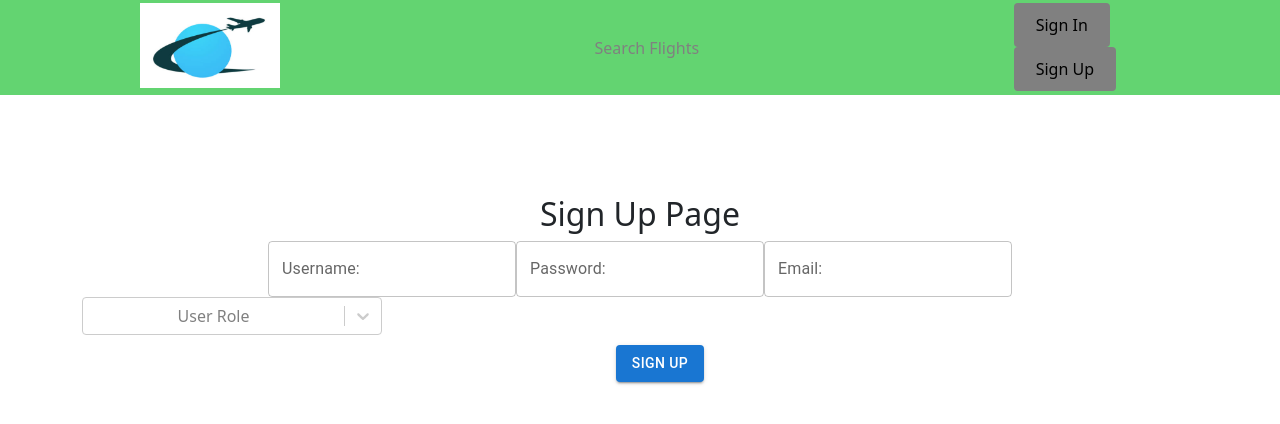
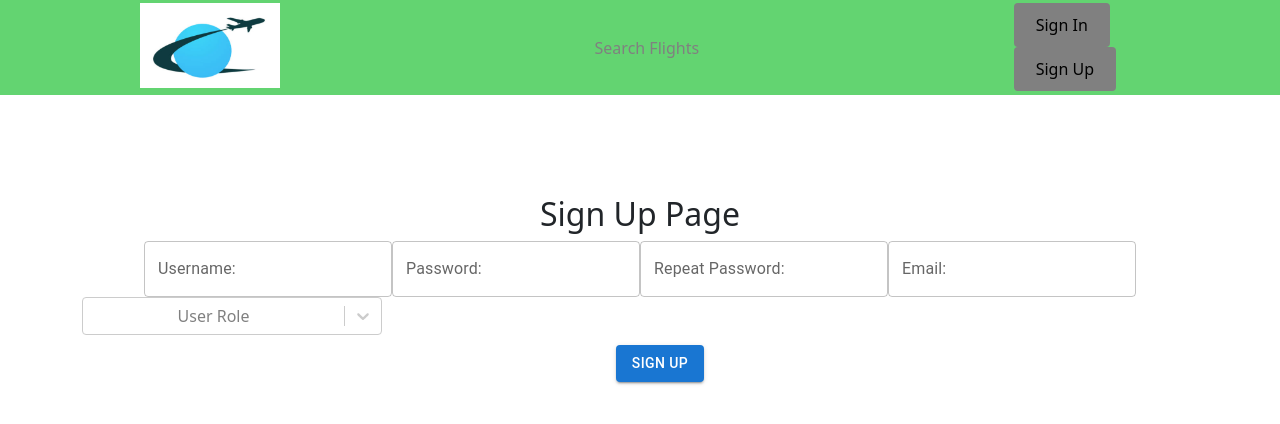
Before and after one commit to ofir6bd/flight-web-mySQL-Flask-React, a React (Create React App) app in the folder flight_react/: page /signup in a window 1280 px wide. Shown: the top 424 px of the page. Built offline with nearby package versions, Linux system fonts and the light colour scheme; no server answers.

Commit message:
adding repeat password

```diff
--- a/flight_react/src/components/signup/signup.js
+++ b/flight_react/src/components/signup/signup.js
@@ -14,6 +14,7 @@ function Signup() {
   const [options, setOptions] = React.useState([]);
   const [username, setUsername] = useState(null);
   const [password, setPassword] = useState(null);
+  const [rpassword, setRpassword] = useState(null);
   const [email, setEmail] = useState(null);
 
   const handleUsername = (event) => {
@@ -21,6 +22,9 @@ function Signup() {
   };
   const handlePassword = (event) => {
     setPassword(event.target.value);
+  };
+  const handleRpassword = (event) => {
+    setRpassword(event.target.value);
   };
   const handleEmail = (event) => {
     setEmail(event.target.value);
@@ -42,8 +46,10 @@ function Signup() {
       value !== null &&
       username !== null &&
       password !== null &&
+      rpassword !== null &&
       email !== null
     ) {
+      if (password === rpassword) {
         apiCreateUser(username, password, email, value.id).then((response) => {
           if (response.success) {
             localStorage.setItem("globalVarMessage", response.success);
@@ -55,6 +61,11 @@ function Signup() {
             navigate("/signup");
           }
         });
+      } else {
+        localStorage.setItem("globalVarMessage", "Passwords not match");
+        localStorage.setItem("globalVarMessageType", "error");
+        navigate("/signup");
+      }
     } else {
       localStorage.setItem(
         "globalVarMessage",
@@ -86,6 +97,13 @@ function Signup() {
         onChange={handlePassword}
       />
       <TextField
+        id="rPassword"
+        label="Repeat Password:"
+        variant="outlined"
+        type="password"
+        onChange={handleRpassword}
+      />
+      <TextField
         id="Email"
         label="Email:"
         variant="outlined"
```
Lines whose indentation alone changed are shown as unchanged.
